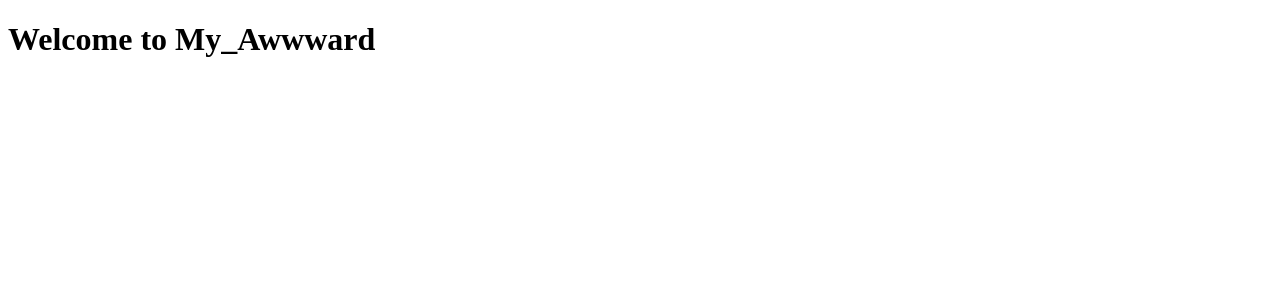
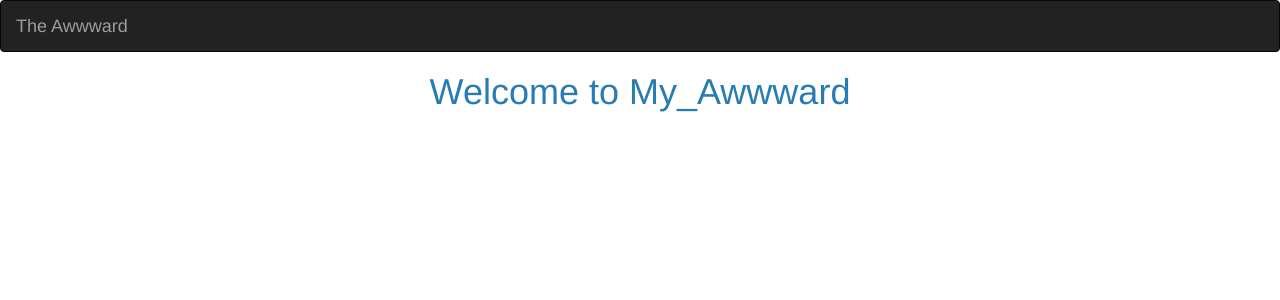
Before and after one commit to Carolwanzuu/neighbourhood, a Django app: template Django/awwward/projects/templates/base.html in a window 1280 px wide. Shown: the top 300 px of the page. Run offline with Django 3.2, Linux system fonts and the light colour scheme; the template is opened without the code that fills it, so the values that code supplies are empty; some libraries are stand-ins or nearby versions.

Commit message:
including a navbar

```diff
--- a/Django/awwward/m_awwward/settings.py
+++ b/Django/awwward/m_awwward/settings.py
@@ -11,6 +11,7 @@ https://docs.djangoproject.com/en/3.2/ref/settings/
 """
 
 from pathlib import Path
+import os
 
 # Build paths inside the project like this: BASE_DIR / 'subdir'.
 BASE_DIR = Path(__file__).resolve().parent.parent
@@ -121,6 +122,9 @@ USE_TZ = True
 # https://docs.djangoproject.com/en/3.2/howto/static-files/
 
 STATIC_URL = '/static/'
+STATICFILES_DIRS = [
+    os.path.join(BASE_DIR, "static"),
+]
 
 # Default primary key field type
 # https://docs.djangoproject.com/en/3.2/ref/settings/#default-auto-field
--- /dev/null
+++ b/Django/awwward/projects/static/css/style.css
@@ -0,0 +1,4 @@
+h1
+{
+  color: rgb(41, 124, 179);
+}
--- a/Django/awwward/projects/templates/base.html
+++ b/Django/awwward/projects/templates/base.html
@@ -1,13 +1,26 @@
+{% load bootstrap3 %}
+{% load static%}
+
 <!DOCTYPE html>
 <html>
 
 <head>
     <meta charset="utf-8">
     <title>The Awwward</title>
+
+
+  {% block styles %}
+  {% bootstrap_css %}
+  <link rel="stylesheet" href="{% static 'css/style.css' %}">
+{% endblock %}
+
 </head>
 
 <body>
-    {% block content %} <h1>Welcome to My_Awwward</h1> {%endblock%}
+    {% include "navbar.html" %}
+
+
+    {% block content %} <h1 class='text-center'>Welcome to My_Awwward</h1> {%endblock%}
 </body>
 
 </html>
--- /dev/null
+++ b/Django/awwward/projects/templates/navbar.html
@@ -0,0 +1,17 @@
+<!DOCTYPE html>
+<html lang="en">
+<head>
+
+  <meta charset="utf-8">
+  <meta name="viewport" content="width=device-width, initial-scale=1">
+</head>
+<body>
+<nav class="navbar navbar-inverse">
+  <div class="container-fluid">
+    <div class="navbar-header">
+      <a class="navbar-brand" href="#">The Awwward</a>
+    </div>
+  </div>
+</nav>
+</body>
+</html>
```
